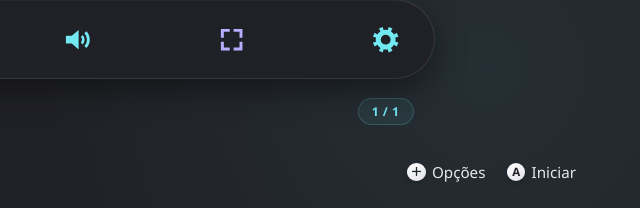
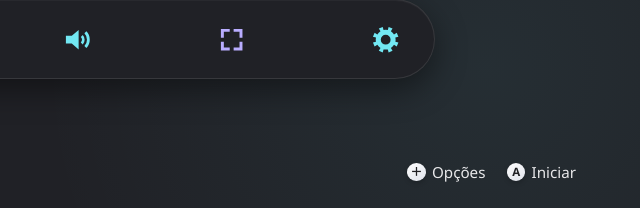
Before and after one commit to Indraa-x/gba-emulator, a plain HTML site: page index.html in a window 1280 px wide. Shown: the part 589-797 px from the top of the page, 640-1280 px from the left. Drawn offline with Linux system fonts and the light colour scheme.

Commit message:
Remove library position indicator

```diff
--- a/index.html
+++ b/index.html
@@ -6,7 +6,7 @@
   <meta name="theme-color" content="#191919">
   <meta name="description" content="Emulador de Game Boy Advance local com biblioteca inspirada em consoles modernos.">
   <title>Advance Home</title>
-  <link rel="stylesheet" href="style.css?v=5">
+  <link rel="stylesheet" href="style.css?v=6">
 </head>
 <body>
   <a class="skip-link" href="#softwareLibrary">Ir para os jogos</a>
@@ -68,7 +68,6 @@
         <div class="selected-software-copy">
           <p id="selectedGameTitle">Adicionar jogo</p>
           <span id="selectedGameMeta">Escolha uma ROM .gba</span>
-          <span id="libraryPosition" class="library-position" aria-live="polite" aria-label="Jogo 1 de 1">1 / 1</span>
         </div>
       </main>
 
@@ -299,6 +298,6 @@
   <script src="vendor/gbajs/js/gba.js"></script>
   <script src="js/gbajs-adapter.js"></script>
   <script src="js/gamepad.js?v=3"></script>
-  <script src="js/ui.js?v=7"></script>
+  <script src="js/ui.js?v=8"></script>
 </body>
 </html>
--- a/js/ui.js
+++ b/js/ui.js
@@ -151,7 +151,7 @@
       "selectedGameTitle", "selectedGameMeta", "uiSoundToggle", "profileAvatarButton", "profileAvatarImage",
       "profileDockButton", "profileDialog", "profilePreviewImage", "profileAvatarName", "avatarGrid",
       "quickVolumeRange", "quickVolumeValue", "quickSpeedValue",
-      "quickFilterSelect", "quickUiSoundToggle", "softwareLibrary", "libraryEmptyHint", "libraryPosition"
+      "quickFilterSelect", "quickUiSoundToggle", "softwareLibrary", "libraryEmptyHint"
     ];
     for (const id of ids) refs[id] = byId(id);
     refs.controlKeys = Array.from(document.querySelectorAll(".control-key"));
@@ -706,11 +706,6 @@
     button.classList.add("is-selected");
     refs.selectedGameTitle.textContent = button.dataset.gameTitle || "Jogo";
     refs.selectedGameMeta.textContent = button.dataset.gameMeta || "Game Boy Advance";
-    const cards = Array.from(document.querySelectorAll(".software-strip .software-card"));
-    const position = Math.max(0, cards.indexOf(button)) + 1;
-    const total = Math.max(1, cards.length);
-    refs.libraryPosition.textContent = `${position} / ${total}`;
-    refs.libraryPosition.setAttribute("aria-label", `Jogo ${position} de ${total}`);
   }
 
   function bindSoftwareCard(button) {
--- a/style.css
+++ b/style.css
@@ -322,22 +322,6 @@ button:disabled {
   display: none;
 }
 
-.library-position {
-  display: inline-flex;
-  min-width: 3.5rem;
-  margin-left: auto;
-  padding: .25rem .62rem;
-  flex: 0 0 auto;
-  justify-content: center;
-  border: 1px solid rgba(114, 232, 243, .18);
-  border-radius: 999px;
-  color: var(--cyan);
-  background: rgba(114, 232, 243, .07);
-  font-size: .76rem;
-  font-weight: 750;
-  letter-spacing: .04em;
-}
-
 .software-strip {
   display: flex;
   width: 100%;
```
Also changed, not shown: tests/layout-browser-smoke.js (+0 -4 lines), tests/static-smoke.js (+6 -5 lines).
